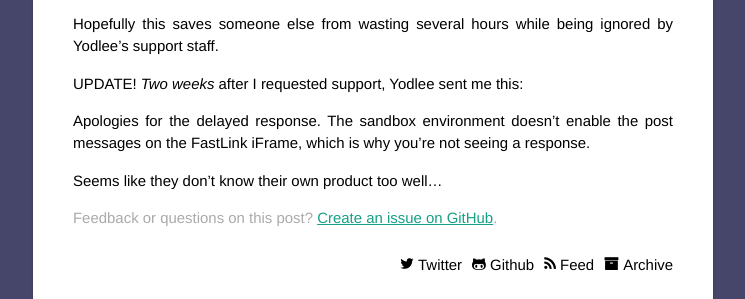
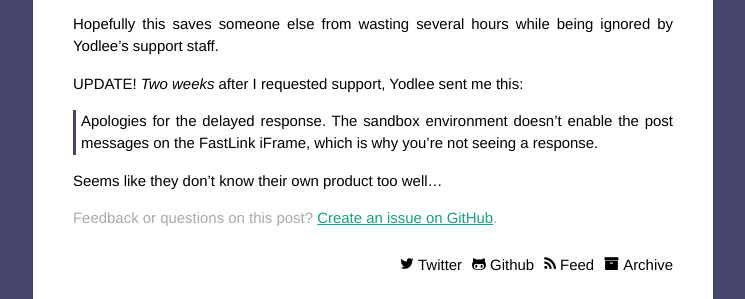
Before and after one commit to hunvreus/colinramsay.github.io, a Jekyll site: the page built from _posts/2018-07-25-yodlee-fastlink-postmessage.markdown, in a window 1280 px wide. Shown: the part 442-741 px from the top of the page, without its empty margins (267-1012 px from the left). Built offline with Jekyll 4.4.1, drawn with Linux system fonts in a browser that asks for light colours; some web fonts are replaced.

Commit message:
Update main.scss

```diff
--- a/css/main.scss
+++ b/css/main.scss
@@ -132,6 +132,11 @@
   padding: 0 .2em;
 }
 
+.post blockquote {
+  border-left: 3px solid #46466B;
+  padding-left: 5px;
+}
+
 .post pre code {
   border: none;
 }
```
